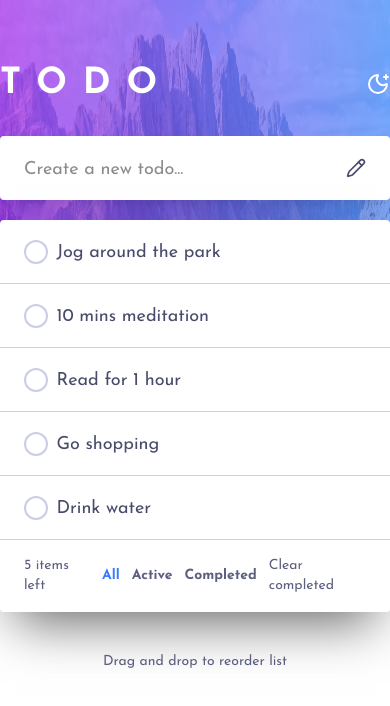
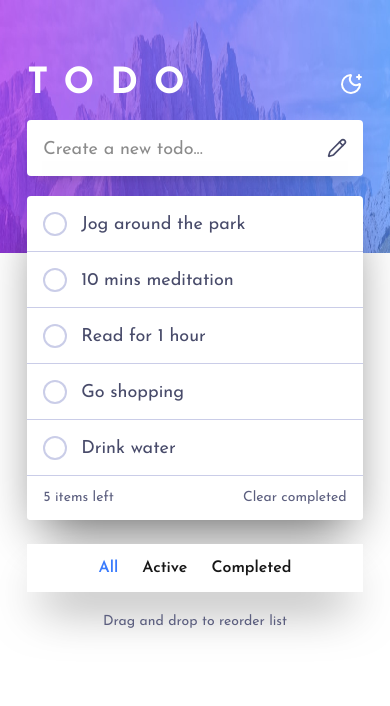
Before and after one commit to apii2/Todo-List, a Next.js app: page / in a window 390 px wide. Shown: the top 706 px of the page. Built offline with nearby package versions, Linux system fonts and the light colour scheme.

Commit message:
added designs for mobile media screen

```diff
--- a/src/app/page.tsx
+++ b/src/app/page.tsx
@@ -39,7 +39,7 @@ export default function page() {
   }
 
   return (
-    <div className="w-full max-w-xl min-h-screen md:min-w-lg">
+    <div className="w-full max-w-[86%] sm:max-w-xl min-h-screen md:min-w-lg">
       <header className="w-full text-white flex items-center justify-between">
         <h1 className="uppercase text-4xl font-bold tracking-[1rem]">Todo</h1>
 
@@ -60,15 +60,15 @@ export default function page() {
         </div>
       </header>
 
-      <form className="my-8" onSubmit={(e)=>handleSubmit(e)}>
-        <div className="flex items-center justify-between w-full bg-secondary shadow-xl rounded px-6">
+      <form className="my-4 sm:my-8" onSubmit={(e)=>handleSubmit(e)}>
+        <div className="flex items-center justify-between w-full bg-secondary shadow-xl rounded px-4 sm:px-6">
           <input
             type="text"
             name="task"
             value={newTask}
             placeholder="Create a new todo..."
             onChange={(e) => setNewTask(e.target.value)}
-            className="w-full pt-5 pb-4 text-lg focus-visible:border-0 outline-0"
+            className="w-full pt-4 sm:pt-5 pb-3 sm:pb-4 text-lg focus-visible:border-0 outline-0"
           />
 
           <button type="submit">
@@ -78,7 +78,7 @@ export default function page() {
 
         <TaskList list={tasks} setTasks={setTasks} />
 
-        {tasks.length>0 && <div className="text-accent-foreground text-center mt-10 text-sm">
+        {tasks.length>0 && <div className="text-accent-foreground text-center mt-5 sm:mt-10 text-sm">
           Drag and drop to reorder list
         </div>}
       </form>
--- a/src/components/TaskList.tsx
+++ b/src/components/TaskList.tsx
@@ -62,15 +62,16 @@ export default function TaskList({ list, setTasks }: PropType) {
   };
 
   return (
+    <>
       <div className="mt-5 shadow-[0_25px_50px_-15px_rgba(0,0,0,0.6)] rounded overflow-hidden">
         {filteredList.length ? (
           filteredList.map((task: TaskType) => (
             <div
               key={task.id}
-            className="group bg-secondary relative text-lg px-6 py-4 not-last:border-b border-secondary-foreground
-              text-input grid grid-cols-[1fr_5%] items-center justify-between cursor-pointer"
+              className="group bg-secondary relative text-lg px-4 sm:px-6 py-3 sm:py-4 not-last:border-b border-secondary-foreground
+                text-input grid grid-cols-[1fr_8%] xs:grid-cols-[1fr_5%] items-center justify-between cursor-pointer"
             >
-            <div className="grid grid-cols-[10%_1fr] items-center w-full">
+              <div className="grid grid-cols-[10%_1fr] items-center w-full min-w-0">
                 <input
                   type="checkbox"
                   id={task.name}
@@ -98,8 +99,8 @@ export default function TaskList({ list, setTasks }: PropType) {
 
                 <label
                   htmlFor={task.name}
-                className="peer-checked:line-through peer-checked:text-secondary-foreground mt-[3px] w-full
-                  lowercase [&:first-letter]:uppercase block"
+                  className="peer-checked:line-through peer-checked:text-secondary-foreground mt-[3px] pl-2.5 sm:pl-0 w-full
+                    lowercase [&:first-letter]:uppercase block break-all overflow-wrap-anywhere min-w-0"
                 >
                   {task.name}
                 </label>
@@ -112,19 +113,19 @@ export default function TaskList({ list, setTasks }: PropType) {
             </div>
           ))
         ) : (
-        <div className="flex items-center justify-center gap-1 bg-secondary py-10 font-semibold text-error">
+          <div className="flex items-center justify-center gap-1 bg-secondary py-10 px-4 font-semibold text-error">
             <ClipboardX className="w-10 h-10" />
             Looks empty here… Add a task to begin!
           </div>
         )}
 
         {/* Bottom Filter */}
-      <div className="bg-secondary flex items-center justify-between gap-3 px-6 py-4 text-sm text-accent-foreground">
+        <div className="bg-secondary flex items-center justify-between gap-3 px-4 sm:px-6 py-3 sm:py-4 text-sm text-accent-foreground">
           <p>
             {list.filter((task) => task.completed === false).length} items left
           </p>
 
-        <div className="flex items-center gap-3 font-bold">
+          <div className="hidden sm:flex items-center gap-3 font-semibold">
             {filters.map((filter) => (
               <div
                 key={filter.id}
@@ -148,5 +149,22 @@ export default function TaskList({ list, setTasks }: PropType) {
           </div>
         </div>
       </div>
+
+      <div className="sm:hidden flex items-center justify-center gap-6 font-semibold bg-secondary mt-6 py-3 sm:py-4 shadow-[0_25px_50px_-15px_rgba(0,0,0,0.6)]">
+        {filters.map((filter) => (
+          <div
+            key={filter.id}
+            className={
+              filterOption === filter.label
+                ? "text-accent"
+                : "hover:text-hover cursor-pointer"
+            }
+            onClick={() => setFilterOption(filter.label)}
+          >
+            {filter.label}
+          </div>
+        ))}
+      </div>
+    </>
   );
 }
--- a/src/styles/globals.css
+++ b/src/styles/globals.css
@@ -25,6 +25,8 @@
 }
 
 @theme inline {
+  --breakpoint-xs: 425;
+
   --color-background: var(--background);
   --color-foreground: var(--foreground);
   --font-sans: var(--font-geist-sans);
@@ -43,7 +45,7 @@ body {
   font-family: var(--font-josefin-sans), sans-serif;
   background: var(--background);
   background-image: var(--background-image);
-  @apply min-h-screen w-screen bg-no-repeat! bg-fixed! bg-top! bg-size-[100%_38%]! flex items-start justify-center pt-20;
+  @apply min-h-screen bg-no-repeat! bg-fixed! bg-top! bg-size-[100%_38%]! flex items-start justify-center pt-20;
 }
 
 /* Ensure mobile viewport works correctly */
```
Lines whose indentation alone changed are shown as unchanged.
